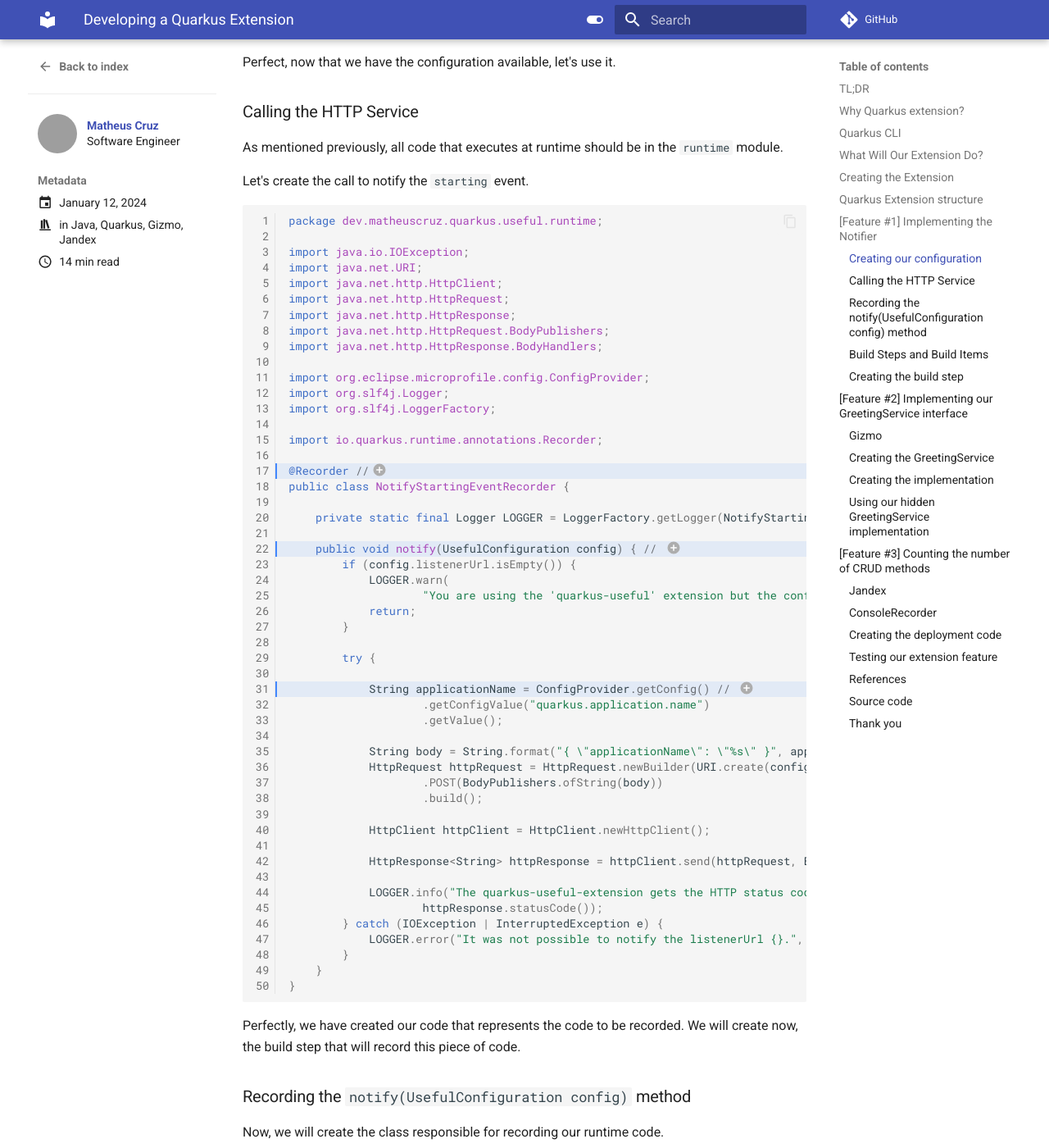
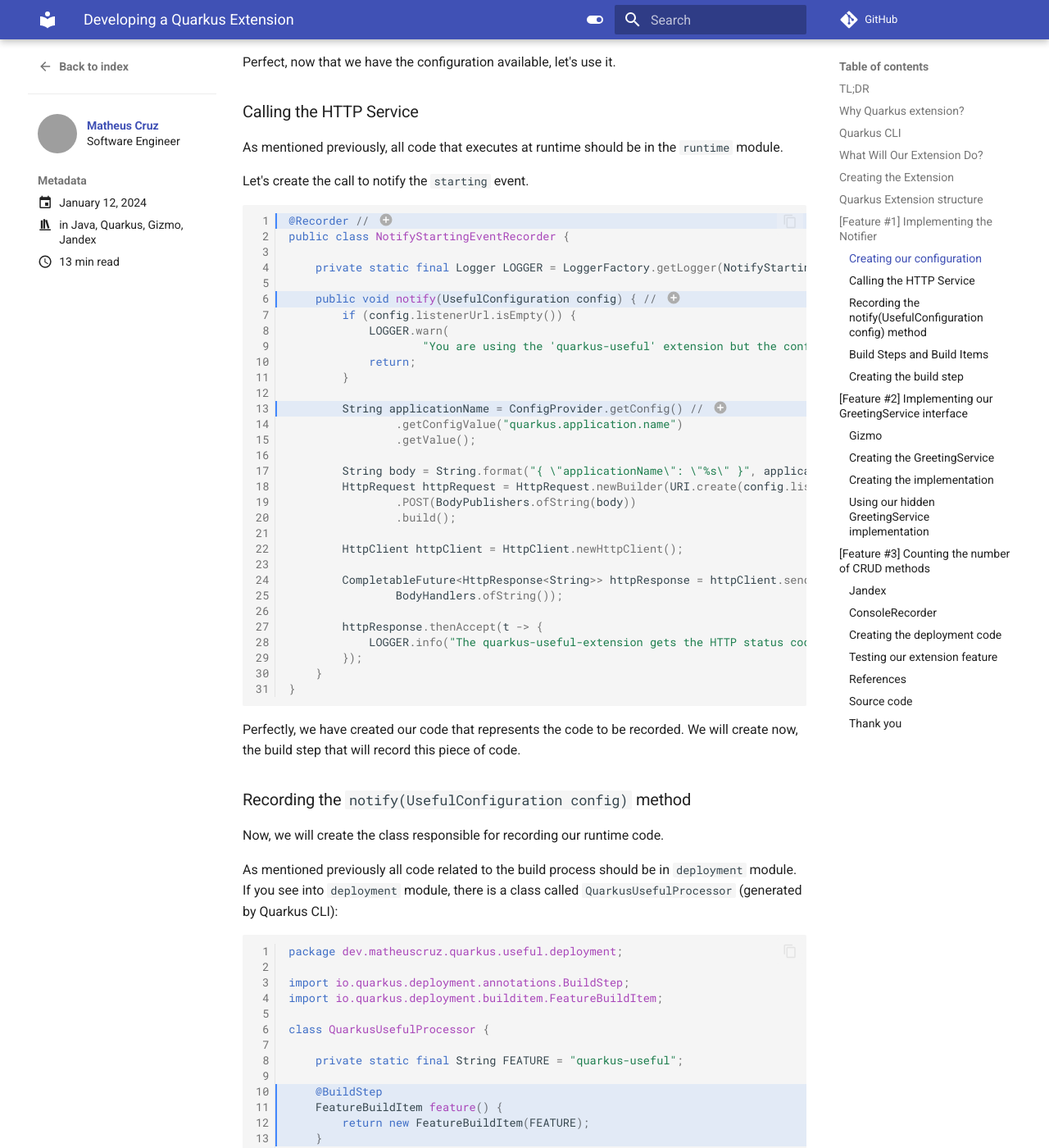
Before and after one commit to mcruzdev/blog, an MkDocs documentation site: the page built from docs/posts/creating-quarkus-extension.md, in a window 1280 px wide and 1400 px high, scrolled down 4132 px. Shown: the whole window at 82% size. Built offline with MkDocs 1.6.1 and Material for MkDocs 9.7.7, drawn with Linux system fonts in a browser that asks for light colours; emoji names are drawn with the system emoji font; comment, search, counter and statistics services are not loaded; some of the changed text lies outside the part shown; grey boxes are pictures that could not be loaded.

Commit message:
Use sendAsync

````diff
--- a/docs/posts/creating-quarkus-extension.md
+++ b/docs/posts/creating-quarkus-extension.md
@@ -178,24 +178,8 @@
 
 Let's create the call to notify the `starting` event.
 
-```java linenums="1" hl_lines="17 22 31"
-package dev.matheuscruz.quarkus.useful.runtime;
-
-import java.io.IOException;
-import java.net.URI;
-import java.net.http.HttpClient;
-import java.net.http.HttpRequest;
-import java.net.http.HttpResponse;
-import java.net.http.HttpRequest.BodyPublishers;
-import java.net.http.HttpResponse.BodyHandlers;
-
-import org.eclipse.microprofile.config.ConfigProvider;
-import org.slf4j.Logger;
-import org.slf4j.LoggerFactory;
-
-import io.quarkus.runtime.annotations.Recorder;
-
-@Recorder //(3)
+```java linenums="1" hl_lines="1 6 13"
+@Recorder // (3)
 public class NotifyStartingEventRecorder {
 
     private static final Logger LOGGER = LoggerFactory.getLogger(NotifyStartingEventRecorder.class);
@@ -207,26 +191,23 @@
             return;
         }
 
-        try {
+        String applicationName = ConfigProvider.getConfig() // (2)
+                .getConfigValue("quarkus.application.name")
+                .getValue();
 
-            String applicationName = ConfigProvider.getConfig() // (2)
-                    .getConfigValue("quarkus.application.name")
-                    .getValue();
+        String body = String.format("{ \"applicationName\": \"%s\" }", applicationName);
+        HttpRequest httpRequest = HttpRequest.newBuilder(URI.create(config.listenerUrl.get()))
+                .POST(BodyPublishers.ofString(body))
+                .build();
 
-            String body = String.format("{ \"applicationName\": \"%s\" }", applicationName);
-            HttpRequest httpRequest = HttpRequest.newBuilder(URI.create(config.listenerUrl.get()))
-                    .POST(BodyPublishers.ofString(body))
-                    .build();
+        HttpClient httpClient = HttpClient.newHttpClient();
 
-            HttpClient httpClient = HttpClient.newHttpClient();
+        CompletableFuture<HttpResponse<String>> httpResponse = httpClient.sendAsync(httpRequest,
+                BodyHandlers.ofString());
 
-            HttpResponse<String> httpResponse = httpClient.send(httpRequest, BodyHandlers.ofString());
-
-            LOGGER.info("The quarkus-useful-extension gets the HTTP status code: {}",
-                    httpResponse.statusCode());
-        } catch (IOException | InterruptedException e) {
-            LOGGER.error("It was not possible to notify the listenerUrl {}.", config.listenerUrl.get());
-        }
+        httpResponse.thenAccept(t -> {
+            LOGGER.info("The quarkus-useful-extension gets the HTTP status code: {}", t.statusCode());
+        });
     }
 }
 ```
@@ -358,11 +339,10 @@
 Now, that we have configured the `quarkus.useful.listenerUrl`, the output should looks like it:
 
 ```sh
-2024-01-12 14:23:26,817 INFO  [dev.mat.qua.use.run.NotifyStartingEventRecorder] (Quarkus Main Thread) The quarkus-useful-extension gets the HTTP status code: 200
-
-2024-01-12 14:23:27,009 INFO  [io.quarkus] (Quarkus Main Thread) quarkus-useful-integration-tests 0.0.1-SNAPSHOT on JVM (powered by Quarkus 3.6.4) started in 3.753s. Listening on: http://localhost:8080
-2024-01-12 14:23:27,012 INFO  [io.quarkus] (Quarkus Main Thread) Profile dev activated. Live Coding activated.
-2024-01-12 14:23:27,012 INFO  [io.quarkus] (Quarkus Main Thread) Installed features: [cdi, quarkus-useful, resteasy, smallrye-context-propagation, vertx]
+2024-01-12 20:44:00,303 INFO  [io.quarkus] (main) quarkus-useful-integration-tests 0.0.1-SNAPSHOT on JVM (powered by Quarkus 3.6.5) started in 0.980s. Listening on: http://0.0.0.0:8080
+2024-01-12 20:44:00,304 INFO  [io.quarkus] (main) Profile prod activated.
+2024-01-12 20:44:00,304 INFO  [io.quarkus] (main) Installed features: [cdi, quarkus-useful, resteasy, smallrye-context-propagation, vertx]
+2024-01-12 20:44:01,107 INFO  [dev.mat.qua.use.run.NotifyStartingEventRecorder] (ForkJoinPool.commonPool-worker-1) The quarkus-useful-extension gets the HTTP status code: 200
 ```
 ## [Feature #2] Implementing our GreetingService interface
 
````
